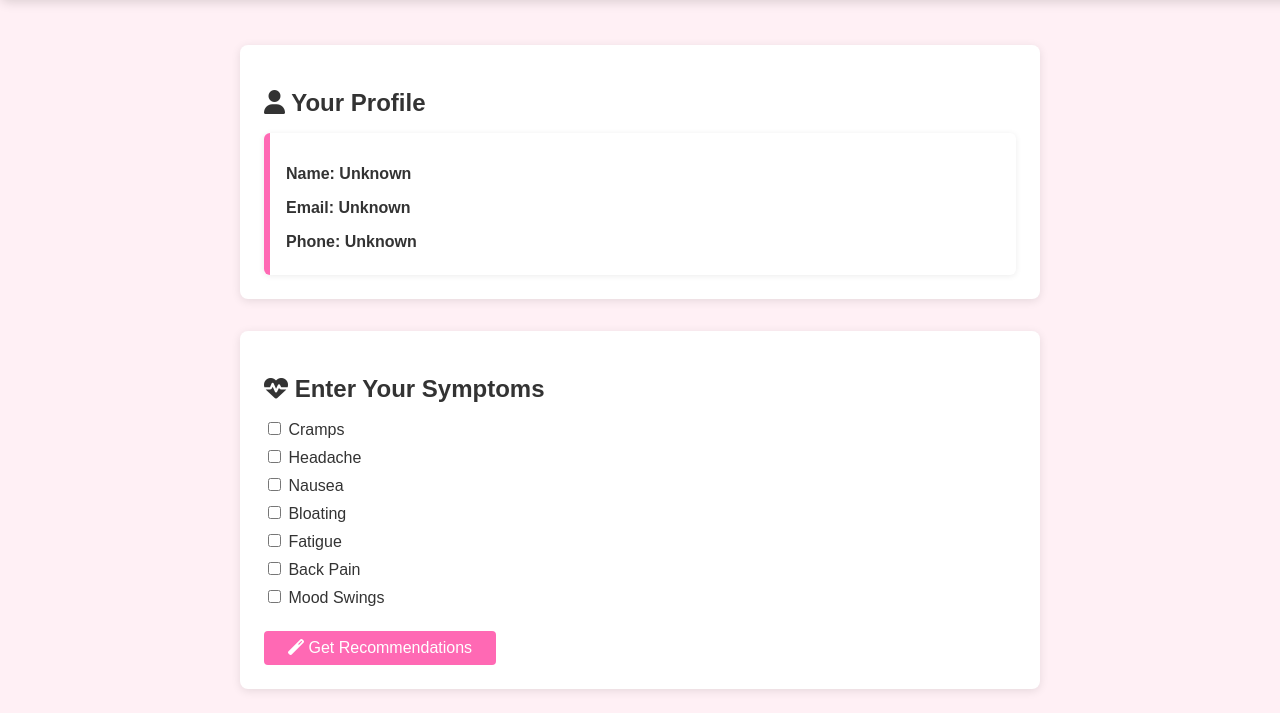
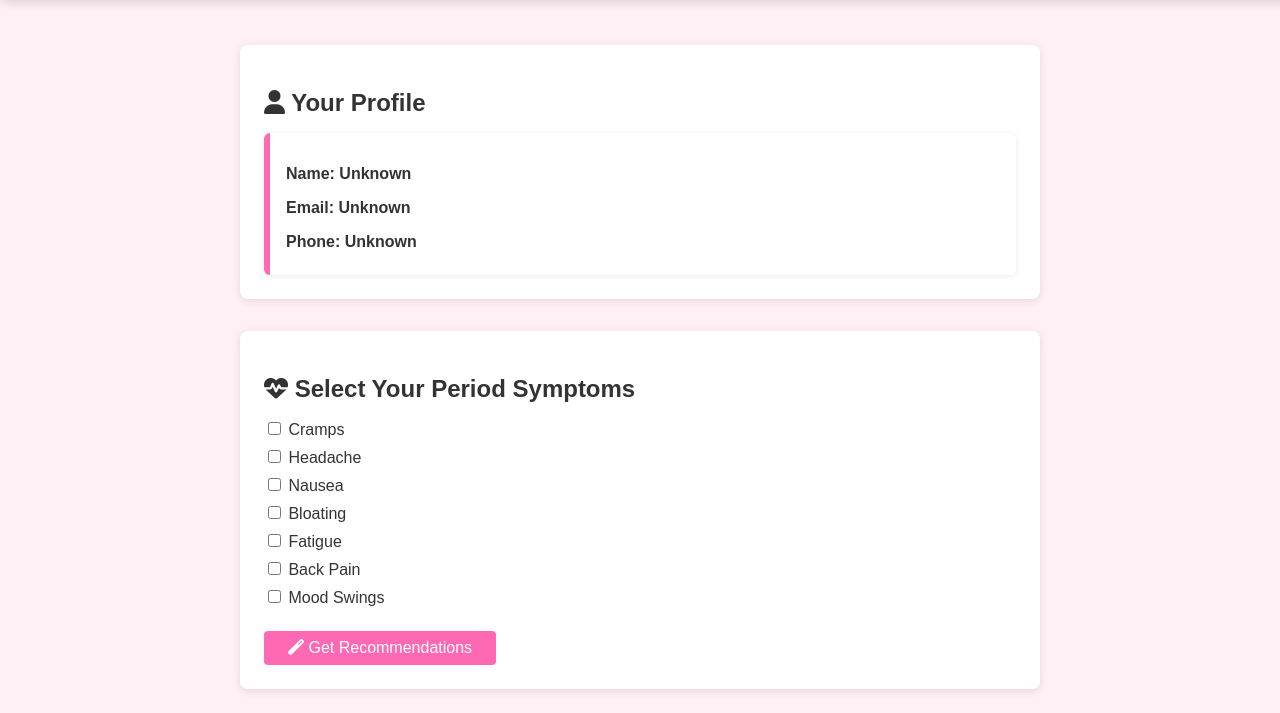
Before and after one commit to nabide63/Playing_with_APIs_Summative, a plain HTML site: page index.html in a window 1280 px wide. Shown: the part 87-800 px from the top of the page. Drawn offline with Linux system fonts and the light colour scheme; sample sign-in values are in the browser's storage.

Commit message:
full surmative solution

```diff
--- a/index.html
+++ b/index.html
@@ -37,7 +37,7 @@
     </section>
 
     <section id="symptom-form">
-      <h2><i class="fas fa-heartbeat"></i> Enter Your Symptoms</h2>
+      <h2><i class="fas fa-heartbeat"></i> Select Your Period Symptoms</h2>
       <form id="periodForm">
         <label><input type="checkbox" name="symptom" value="cramps" /> Cramps</label>
         <label><input type="checkbox" name="symptom" value="headache" /> Headache</label>
```
Also changed, not shown: 3 other files.
